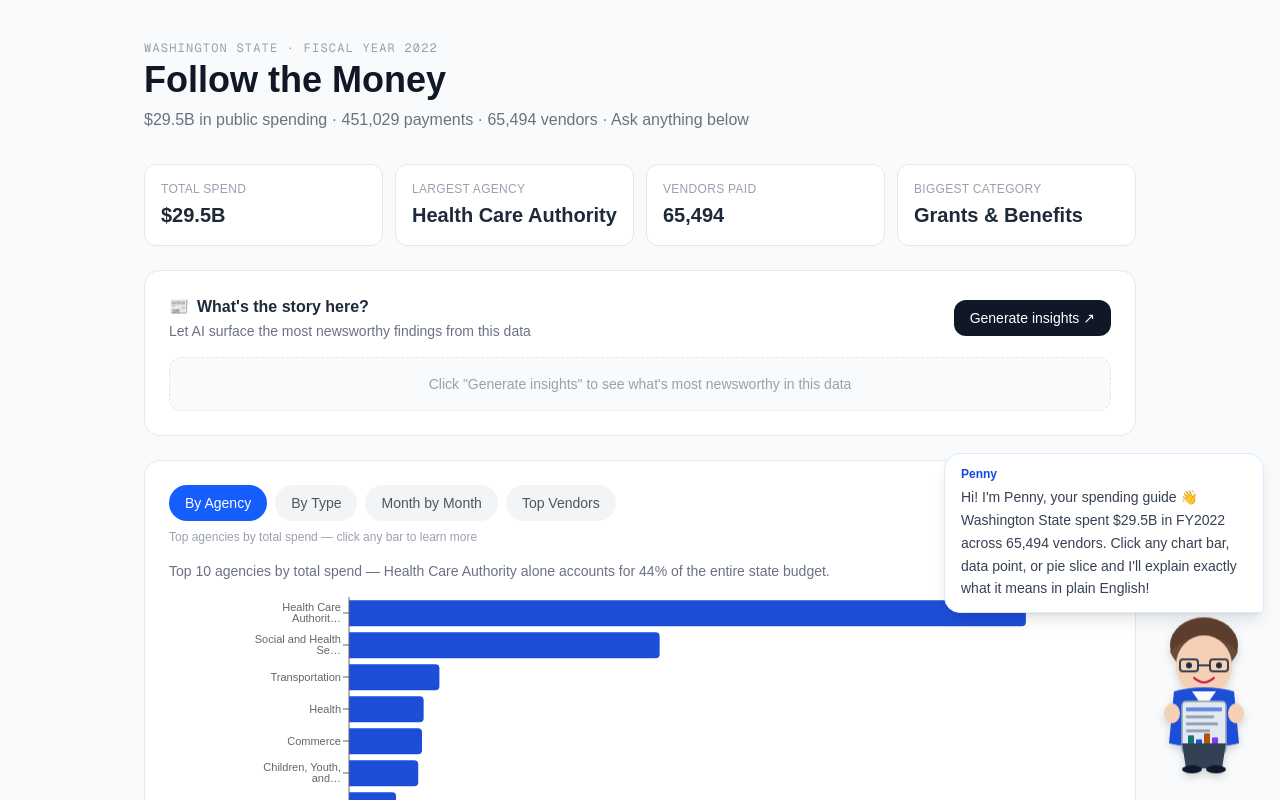
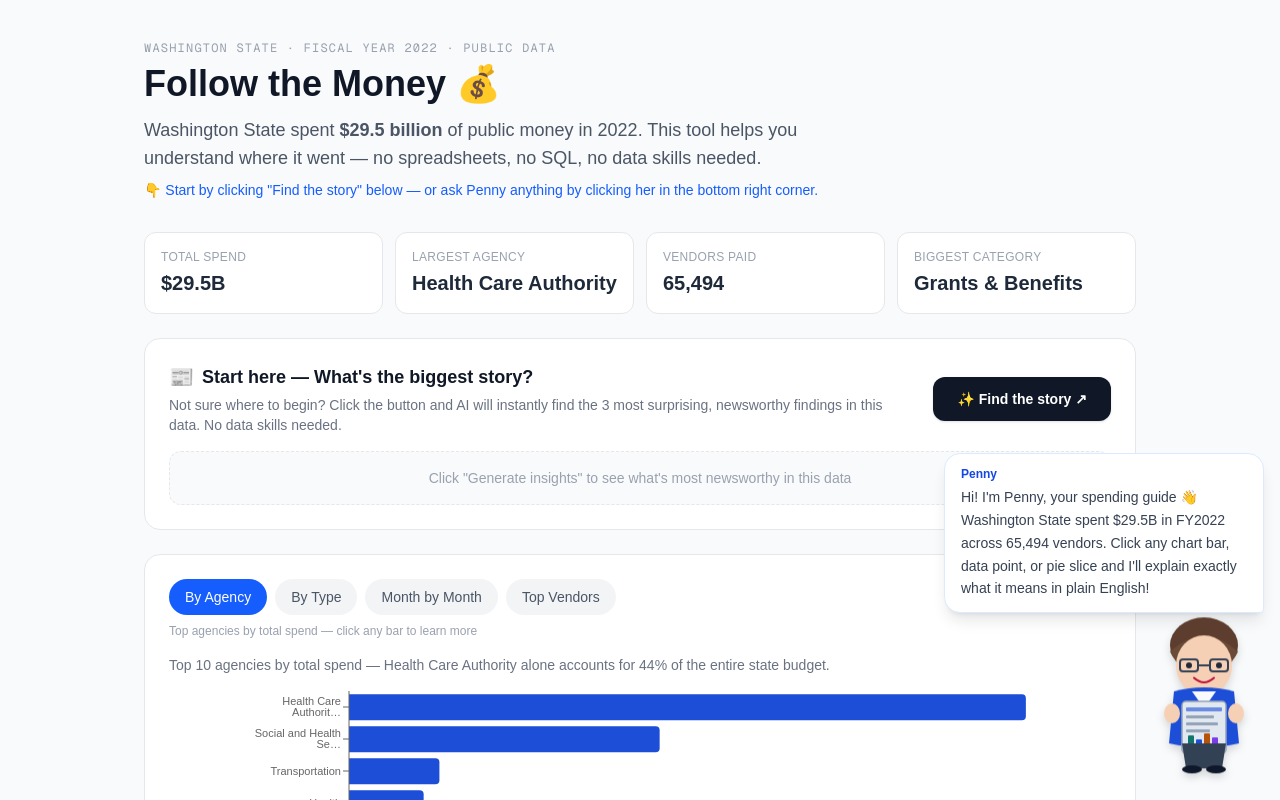
Before and after one commit to yashdayma55/spendlight, a Next.js app: page / in a window 1280 px wide. Shown: the top 800 px of the page. Built offline with nearby package versions, Linux system fonts and the light colour scheme.

Commit message:
feat: redesign header and story mode as clear entry points
Co-authored-by: Cursor <cursoragent@cursor.com>

```diff
--- a/src/app/page.tsx
+++ b/src/app/page.tsx
@@ -53,17 +53,20 @@ function HomeContent({
       >
         <div className="max-w-5xl mx-auto px-4 py-10">
           <div className="mb-8 dismiss-penny">
-            <p className="text-xs font-mono text-gray-400 uppercase tracking-widest mb-1">
-              Washington State · Fiscal Year 2022
+            <p className="text-xs font-mono text-gray-400 uppercase tracking-widest mb-2">
+              Washington State · Fiscal Year 2022 · Public Data
             </p>
-            <h1 className="text-4xl font-bold text-gray-900 mb-2">
-              Follow the Money
+            <h1 className="text-4xl font-bold text-gray-900 mb-3">
+              Follow the Money 💰
             </h1>
-            <p className="text-gray-500 text-base">
-              ${totalB}B in public spending ·{" "}
-              {formatNumber(FISCAL_METADATA.total_transactions)} payments ·{" "}
-              {formatNumber(FISCAL_METADATA.num_vendors)} vendors · Ask anything
-              below
+            <p className="text-lg text-gray-600 mb-2 max-w-2xl">
+              Washington State spent <strong>$29.5 billion</strong> of public
+              money in 2022. This tool helps you understand where it went — no
+              spreadsheets, no SQL, no data skills needed.
+            </p>
+            <p className="text-sm text-blue-600 font-medium">
+              👇 Start by clicking &quot;Find the story&quot; below — or ask
+              Penny anything by clicking her in the bottom right corner.
             </p>
           </div>
 
--- a/src/components/StoryMode.tsx
+++ b/src/components/StoryMode.tsx
@@ -175,13 +175,18 @@ export default function StoryMode({
       className="bg-white rounded-2xl border border-gray-200 p-6"
       onClick={(e) => e.stopPropagation()}
     >
-      <div className="flex items-center justify-between mb-4">
+      <div className="flex flex-col md:flex-row md:items-center justify-between gap-4 mb-4">
         <div>
-          <h2 className="text-base font-semibold text-gray-800 flex items-center gap-2">
-            <span>📰</span> What's the story here?
-          </h2>
-          <p className="text-sm text-gray-500 mt-0.5">
-            Let AI surface the most newsworthy findings from this data
+          <div className="flex items-center gap-2 mb-1">
+            <span className="text-xl">📰</span>
+            <h2 className="text-lg font-bold text-gray-900">
+              Start here — What&apos;s the biggest story?
+            </h2>
+          </div>
+          <p className="text-sm text-gray-500">
+            Not sure where to begin? Click the button and AI will instantly
+            find the 3 most surprising, newsworthy findings in this data. No
+            data skills needed.
           </p>
         </div>
 
@@ -189,15 +194,15 @@ export default function StoryMode({
           <button
             onClick={generateStory}
             disabled={loading}
-            className="px-4 py-2 bg-gray-900 text-white text-sm font-medium rounded-xl hover:bg-gray-700 disabled:opacity-50 disabled:cursor-not-allowed transition-all flex items-center gap-2"
+            className="px-6 py-3 bg-gray-900 text-white text-sm font-semibold rounded-xl hover:bg-gray-700 disabled:opacity-50 disabled:cursor-not-allowed transition-all flex items-center gap-2 whitespace-nowrap shadow-sm"
           >
             {loading ? (
               <>
                 <div className="w-3 h-3 border-2 border-white border-t-transparent rounded-full animate-spin" />
-                Analyzing…
+                Finding stories…
               </>
             ) : (
-              "Generate insights ↗"
+              "✨ Find the story ↗"
             )}
           </button>
         )}
@@ -208,9 +213,9 @@ export default function StoryMode({
               setInsights([]);
               setGenerated(false);
             }}
-            className="text-sm text-gray-400 hover:text-gray-600 transition-all"
+            className="text-sm text-gray-400 hover:text-gray-600 transition-all whitespace-nowrap"
           >
-            Regenerate
+            ↺ Regenerate
           </button>
         )}
       </div>
```
